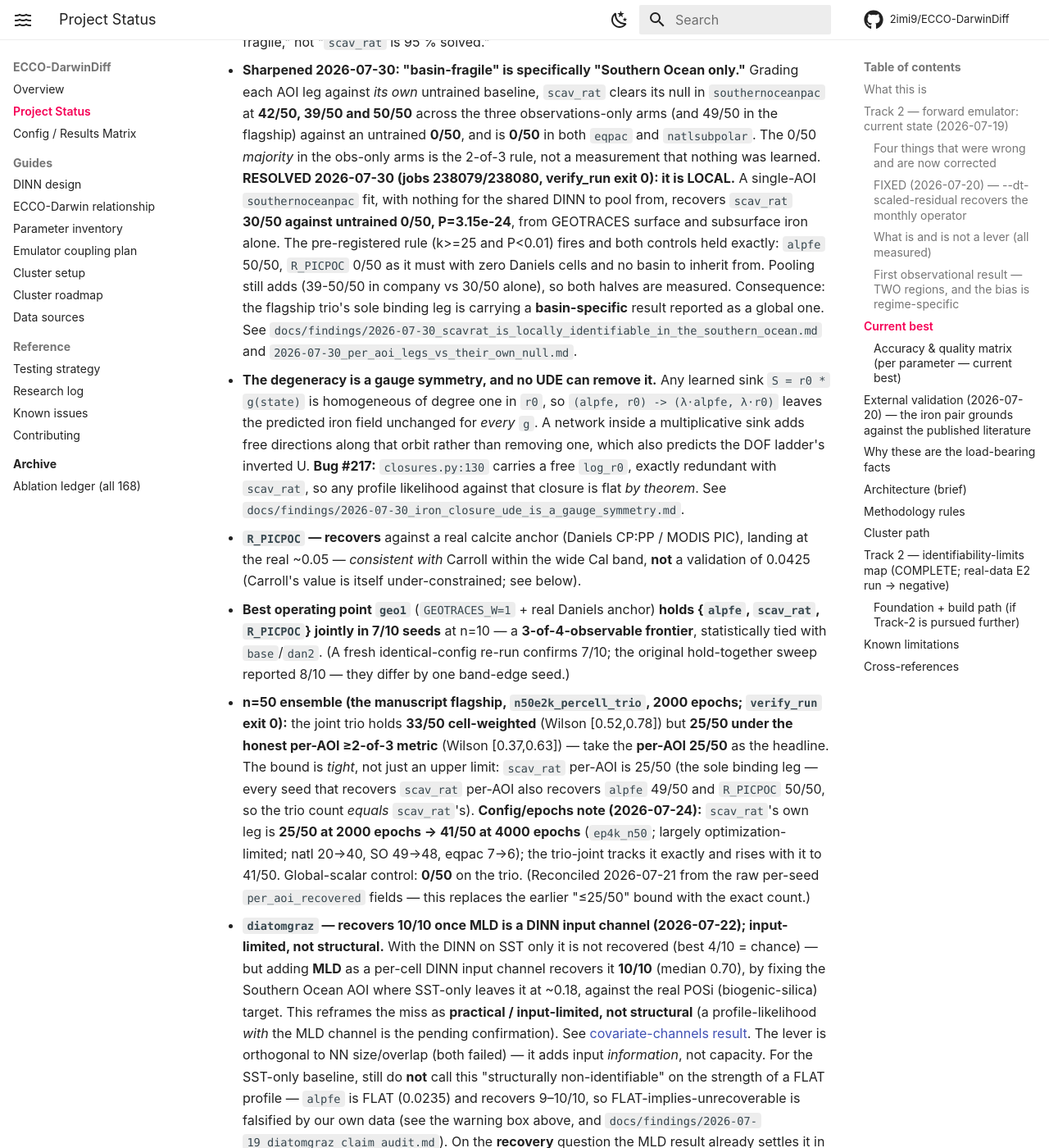
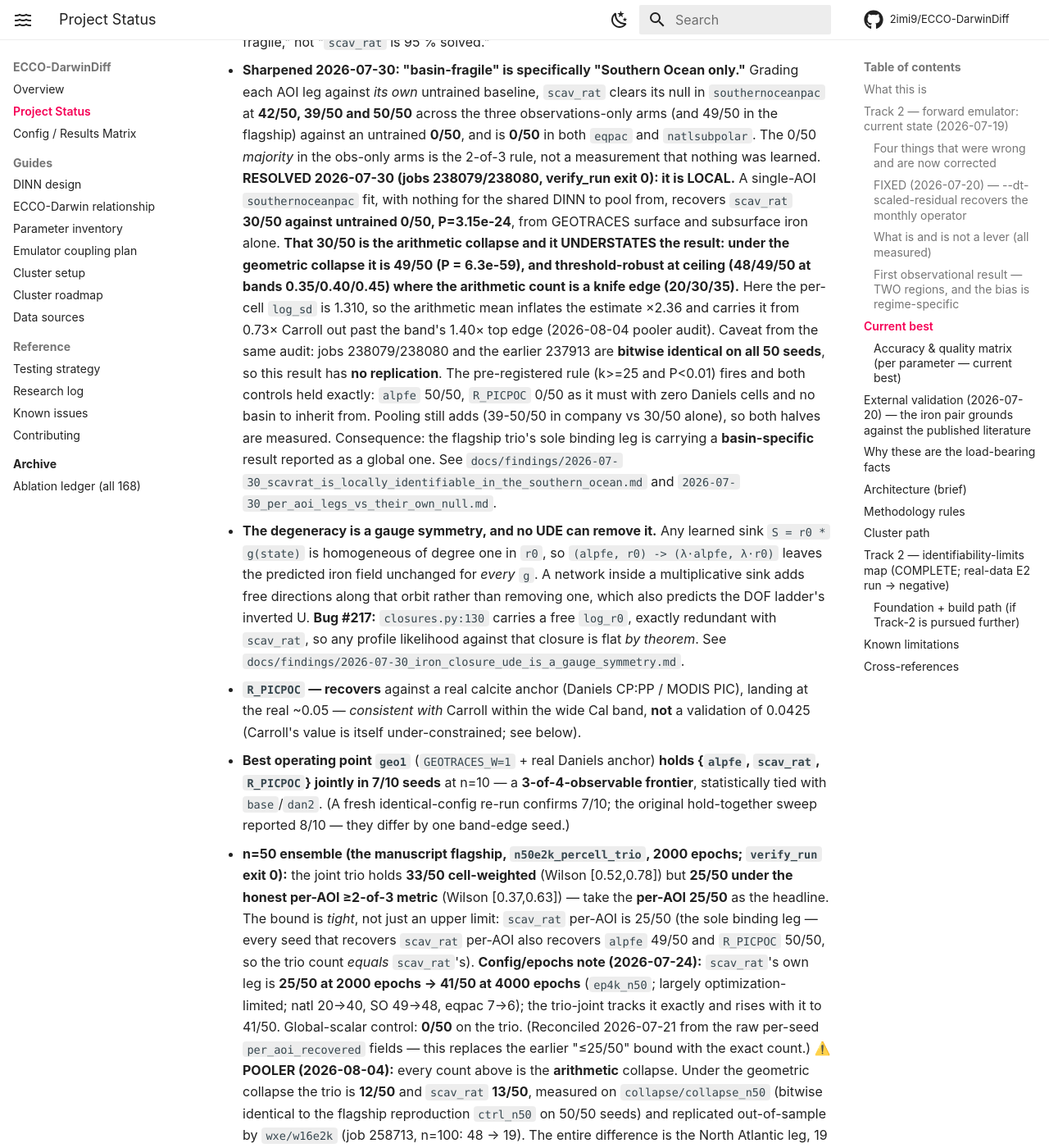
Before and after one commit to 2imi9/ECCO-DarwinDiff, an MkDocs documentation site: the page built from docs/status.md, in a window 1280 px wide and 1400 px high, scrolled down 7916 px. Shown: the whole window at 82% size. Built offline with MkDocs 1.6.1 and Material for MkDocs 9.7.7, drawn with Linux system fonts in a browser that asks for light colours; comment, search, counter and statistics services are not loaded; some of the changed text lies outside the part shown.

Commit message:
docs(status): the canonical trio and the Southern Ocean leg both need their collapse named
STATUS.md stated the flagship trio as 25/50 and the single-AOI Southern Ocean
scav_rat as 30/50 with no pooler named. Both are the arithmetic collapse and they
are wrong in OPPOSITE directions.

Flagship: the trio is 25/50 arithmetic and 12/50 geometric (scav_rat 26 -> 13 on
the reproduction). The whole difference is the North Atlantic leg, 19 -> 5, the
only leg whose per-cell log_sd (0.940) exceeds the decisive 0.820. alpfe and
R_PICPOC are exactly invariant. The 4000-epoch 41/50 predates the collapse
instrumentation, so it is arithmetic-only and unauditable.

Southern Ocean: the arithmetic collapse UNDERSTATES it. 30/50 arithmetic becomes
49/50 geometric (P = 6.3e-59), and threshold-robust at ceiling (48/49/50 across
bands) where the arithmetic count is a knife edge (20/30/35). log_sd there is
1.310, so the arithmetic mean inflates x2.36 and carries the estimate from 0.73x
Carroll out past the band's 1.40x edge.

Also records that jobs 237913 and 238079/238080 are bitwise identical on all 50
seeds, so that result has no replication.

Suite 777 passed, map check exit 0.

```diff
--- a/STATUS.md
+++ b/STATUS.md
@@ -284,7 +284,14 @@ on a single RTX 5090 32 GB, with the NU Explorer H200 cluster for sweeps. All nu
     learned. **RESOLVED 2026-07-30 (jobs 238079/238080, verify_run exit 0): it is LOCAL.** A
     single-AOI `southernoceanpac` fit, with nothing for the shared DINN to pool from, recovers
     `scav_rat` **30/50 against untrained 0/50, P=3.15e-24**, from GEOTRACES surface and subsurface
-    iron alone. The pre-registered rule (k>=25 and P<0.01) fires and both controls held exactly:
+    iron alone. **That 30/50 is the arithmetic collapse and it UNDERSTATES the result: under the
+    geometric collapse it is 49/50 (P = 6.3e-59), and threshold-robust at ceiling (48/49/50 at
+    bands 0.35/0.40/0.45) where the arithmetic count is a knife edge (20/30/35).** Here the
+    per-cell `log_sd` is 1.310, so the arithmetic mean inflates the estimate ×2.36 and carries it
+    from 0.73× Carroll out past the band's 1.40× top edge (2026-08-04 pooler audit). Caveat from
+    the same audit: jobs 238079/238080 and the earlier 237913 are **bitwise identical on all 50
+    seeds**, so this result has **no replication**.
+    The pre-registered rule (k>=25 and P<0.01) fires and both controls held exactly:
     `alpfe` 50/50, `R_PICPOC` 0/50 as it must with zero Daniels cells and no basin to inherit from.
     Pooling still adds (39-50/50 in company vs 30/50 alone), so both halves are measured.
     Consequence: the flagship trio's sole binding leg is carrying a **basin-specific** result
@@ -314,6 +321,14 @@ on a single RTX 5090 32 GB, with the NU Explorer H200 cluster for sweeps. All nu
   41/50 at 4000 epochs** (`ep4k_n50`; largely optimization-limited; natl 20→40, SO 49→48, eqpac 7→6);
   the trio-joint tracks it exactly and rises with it to 41/50. Global-scalar control: **0/50** on the trio. (Reconciled 2026-07-21 from the raw per-seed `per_aoi_recovered` fields — this replaces the
   earlier "≤25/50" bound with the exact count.)
+  **⚠️ POOLER (2026-08-04):** every count above is the **arithmetic** collapse. Under the geometric
+  collapse the trio is **12/50** and `scav_rat` **13/50**, measured on `collapse/collapse_n50`
+  (bitwise identical to the flagship reproduction `ctrl_n50` on 50/50 seeds) and replicated
+  out-of-sample by `wxe/w16e2k` (job 258713, n=100: 48 → 19). The entire difference is the North
+  Atlantic leg, 19 → 5 — the only leg whose per-cell `log_sd` (0.940) exceeds the decisive 0.820.
+  `alpfe` (49/50) and `R_PICPOC` (50/50) are **exactly invariant**. The 4000-epoch `41/50` predates
+  the collapse instrumentation and is **arithmetic-only and unauditable**. See
+  [docs/findings/2026-08-04_pooler_audit_the_flagship_trio_halves.md](docs/findings/2026-08-04_pooler_audit_the_flagship_trio_halves.md).
 - **`diatomgraz` — recovers 10/10 once MLD is a DINN input channel (2026-07-22); input-limited, not
   structural.** With the DINN on SST only it is not recovered (best 4/10 = chance) — but adding **MLD** as a
   per-cell DINN input channel recovers it **10/10** (median 0.70), by fixing the Southern Ocean AOI where
```
